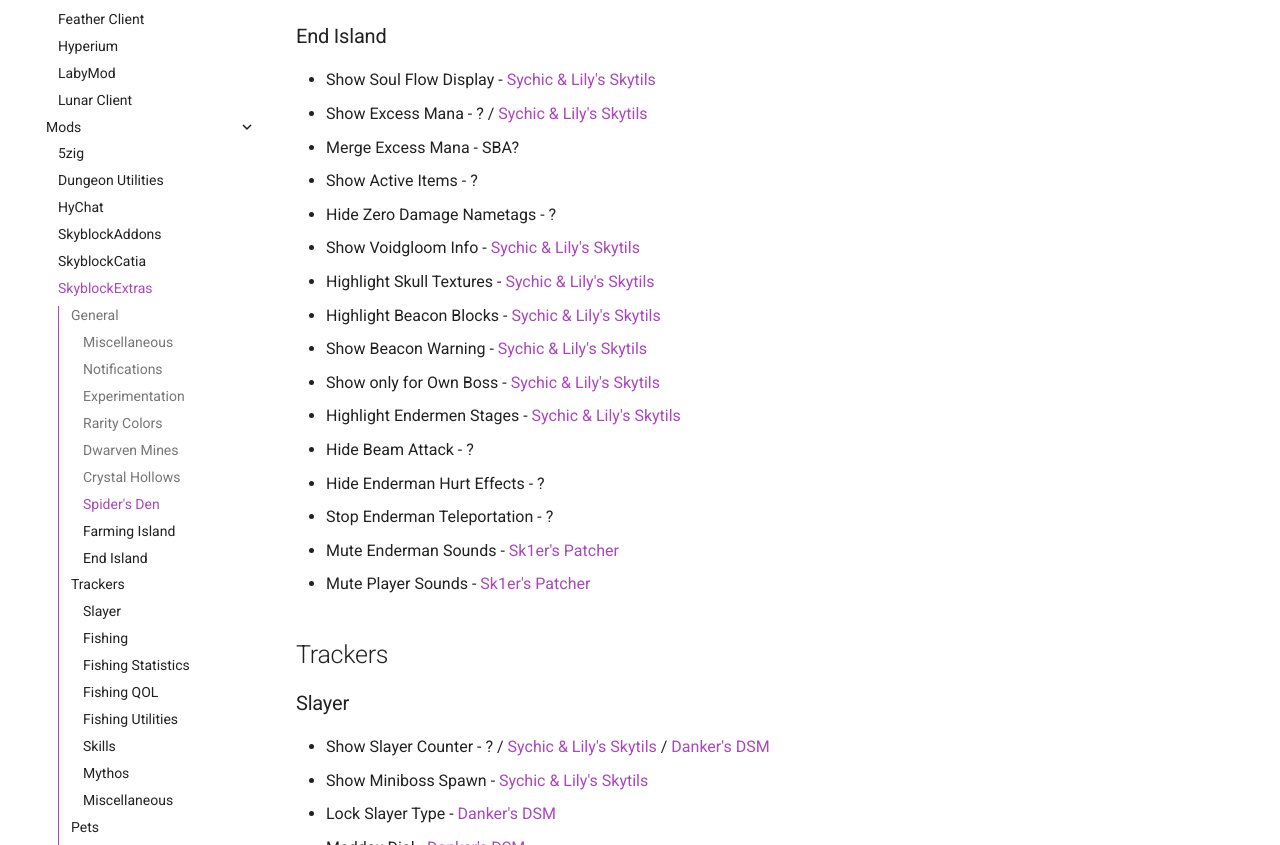
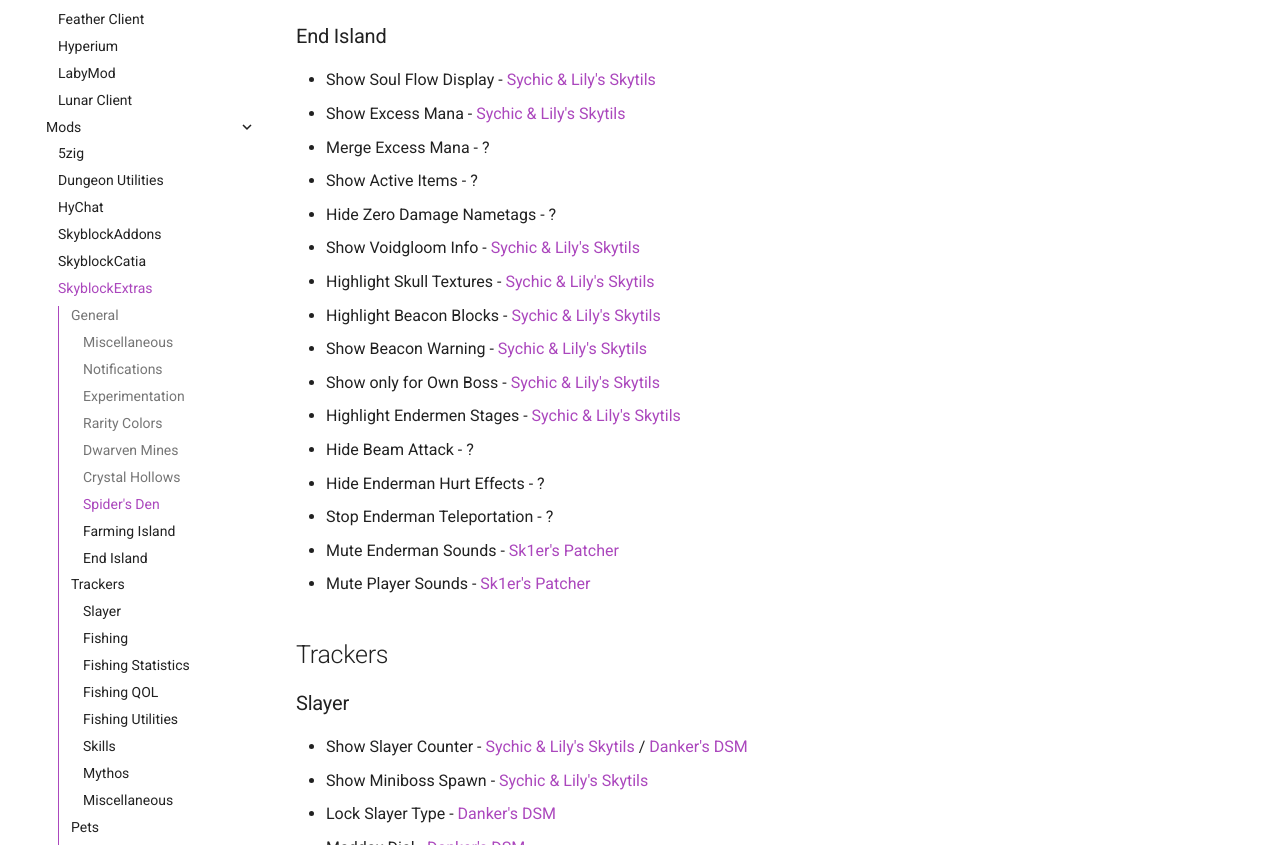
Before and after one commit to MicrocontrollersDev/Alternatives, an MkDocs documentation site: the page built from docs/1.8.9/skyblockextras.md, in a window 1280 px wide and 1400 px high, scrolled down 2760 px. Shown: the part 156-1001 px from the top of the window. Built offline with MkDocs 1.6.1 and Material for MkDocs 9.7.7, drawn with Linux system fonts in a browser that asks for light colours; comment, search, counter and statistics services are not loaded; some of the changed text lies outside the part shown.

Commit message:
fix terrible sba search and replace

```diff
--- a/docs/1.8.9/skyblockextras.md
+++ b/docs/1.8.9/skyblockextras.md
@@ -103,8 +103,8 @@
 ### End Island
 
 * Show Soul Flow Display - [Sychic & Lily's Skytils](https://github.com/Skytils/SkytilsMod/releases/latest)
-* Show Excess Mana - ? / [Sychic & Lily's Skytils](https://github.com/Skytils/SkytilsMod/releases/latest)
-* Merge Excess Mana - SBA?
+* Show Excess Mana - [Sychic & Lily's Skytils](https://github.com/Skytils/SkytilsMod/releases/latest)
+* Merge Excess Mana - ?
 * Show Active Items - ?
 * Hide Zero Damage Nametags - ?
 * Show Voidgloom Info - [Sychic & Lily's Skytils](https://github.com/Skytils/SkytilsMod/releases/latest)
@@ -123,7 +123,7 @@
 
 ### Slayer
 
-* Show Slayer Counter - ? / [Sychic & Lily's Skytils](https://github.com/Skytils/SkytilsMod/releases/latest) / [Danker's DSM](https://github.com/bowser0000/SkyblockMod/releases/latest)
+* Show Slayer Counter - [Sychic & Lily's Skytils](https://github.com/Skytils/SkytilsMod/releases/latest) / [Danker's DSM](https://github.com/bowser0000/SkyblockMod/releases/latest)
 * Show Miniboss Spawn - [Sychic & Lily's Skytils](https://github.com/Skytils/SkytilsMod/releases/latest)
 * Lock Slayer Type - [Danker's DSM](https://github.com/bowser0000/SkyblockMod/releases/latest)
 * Maddox Dial - [Danker's DSM](https://github.com/bowser0000/SkyblockMod/releases/latest)
@@ -152,12 +152,12 @@
 ### Fishing QOL
 
 * Hide Fishing Rods - [Moulberry's NotEnoughUpdates](https://github.com/Moulberry/NotEnoughUpdates/releases/latest) & [Sychic & Lily's Skytils](https://github.com/Skytils/SkytilsMod/releases/latest)
-* Show Expertise Kills - [Moulberry's NotEnoughUpdates](https://github.com/Moulberry/NotEnoughUpdates/releases/latest) / ? / [Danker's DSM](https://github.com/bowser0000/SkyblockMod/releases/latest)
+* Show Expertise Kills - [Moulberry's NotEnoughUpdates](https://github.com/Moulberry/NotEnoughUpdates/releases/latest) / [Danker's DSM](https://github.com/bowser0000/SkyblockMod/releases/latest)
 
 ### Fishing Utilities
 
 * Show Dolphin Pet Display - [Sychic & Lily's Skytils](https://github.com/Skytils/SkytilsMod/releases/latest)
-* Spider's Den Rain Timer - [Sychic & Lily's Skytils](https://github.com/Skytils/SkytilsMod/releases/latest) / ?
+* Spider's Den Rain Timer - [Sychic & Lily's Skytils](https://github.com/Skytils/SkytilsMod/releases/latest)
 * Fishing Timer - [Moulberry's NotEnoughUpdates](https://github.com/Moulberry/NotEnoughUpdates/releases/latest) / [Danker's DSM](https://github.com/bowser0000/SkyblockMod/releases/latest)
 
 ### Skills
@@ -167,7 +167,7 @@
 * Show Skill Trackers - [Moulberry's NotEnoughUpdates](https://github.com/Moulberry/NotEnoughUpdates/releases/latest) / [Danker's DSM](https://github.com/bowser0000/SkyblockMod/releases/latest)
 * Show EXP Rate - [Moulberry's NotEnoughUpdates](https://github.com/Moulberry/NotEnoughUpdates/releases/latest) / [Danker's DSM](https://github.com/bowser0000/SkyblockMod/releases/latest)
 * Show Time Change - [Danker's DSM](https://github.com/bowser0000/SkyblockMod/releases/latest)
-* Show Actions Needed - ? / [Danker's DSM](https://github.com/bowser0000/SkyblockMod/releases/latest)
+* Show Actions Needed - [Danker's DSM](https://github.com/bowser0000/SkyblockMod/releases/latest)
 * Show Time Needed - [Moulberry's NotEnoughUpdates](https://github.com/Moulberry/NotEnoughUpdates/releases/latest) / [Danker's DSM](https://github.com/bowser0000/SkyblockMod/releases/latest)
 * Show Total Information - [Moulberry's NotEnoughUpdates](https://github.com/Moulberry/NotEnoughUpdates/releases/latest) / [Danker's DSM](https://github.com/bowser0000/SkyblockMod/releases/latest)
 
@@ -216,7 +216,7 @@
 * Show Dungeon Counter - [Danker's DSM](https://github.com/bowser0000/SkyblockMod/releases/latest)
 * Edit Dungeon Floor - [Danker's DSM](https://github.com/bowser0000/SkyblockMod/releases/latest)
 * Show Dungeon Profit - [Moulberry's NotEnoughUpdates](https://github.com/Moulberry/NotEnoughUpdates/releases/latest) / [Sychic & Lily's Skytils](https://github.com/Skytils/SkytilsMod/releases/latest) / [Syeyoung's DungeonGuide](https://github.com/Dungeons-Guide/Skyblock-Dungeons-Guide/releases/latest)
-* Show Frag Counter - SkyblockHud? / SBA?
+* Show Frag Counter - SkyblockHud?
 * Show Door Opener - ?
 * Show Dungeon Map - [Moulberry's NotEnoughUpdates](https://github.com/Moulberry/NotEnoughUpdates/releases/latest) / [Syeyoung's DungeonGuide](https://github.com/Dungeons-Guide/Skyblock-Dungeons-Guide/releases/latest) / [Sychic & Lily's Skytils](https://github.com/Skytils/SkytilsMod/releases/latest)
 * Remove Armor Stands - [Sk1er's Patcher](https://sk1er.club/mods/patcher)
@@ -266,10 +266,10 @@
 
 ### Visual
 
-* Color Enchants - [Moulberry's NotEnoughUpdates](https://github.com/Moulberry/NotEnoughUpdates/releases/latest) / ?
+* Color Enchants - [Moulberry's NotEnoughUpdates](https://github.com/Moulberry/NotEnoughUpdates/releases/latest)
 * Show Selected Arrow - [Sychic & Lily's Skytils](https://github.com/Skytils/SkytilsMod/releases/latest)
 * Freeze Previews - ?
-* Show Storage Previews - ? / [Moulberry's NotEnoughUpdates](https://github.com/Moulberry/NotEnoughUpdates/releases/latest)
+* Show Storage Previews - [Moulberry's NotEnoughUpdates](https://github.com/Moulberry/NotEnoughUpdates/releases/latest)
 * Cache Backpack Data - [Moulberry's NotEnoughUpdates](https://github.com/Moulberry/NotEnoughUpdates/releases/latest)
 * Show Custom Backpack Name - [Moulberry's NotEnoughUpdates](https://github.com/Moulberry/NotEnoughUpdates/releases/latest)
 * Show Ender Chest Previews - [Moulberry's NotEnoughUpdates](https://github.com/Moulberry/NotEnoughUpdates/releases/latest)
```
Also changed, not shown: docs/1.8.9/skyblock_reinvented.md (+1 -1 lines).
